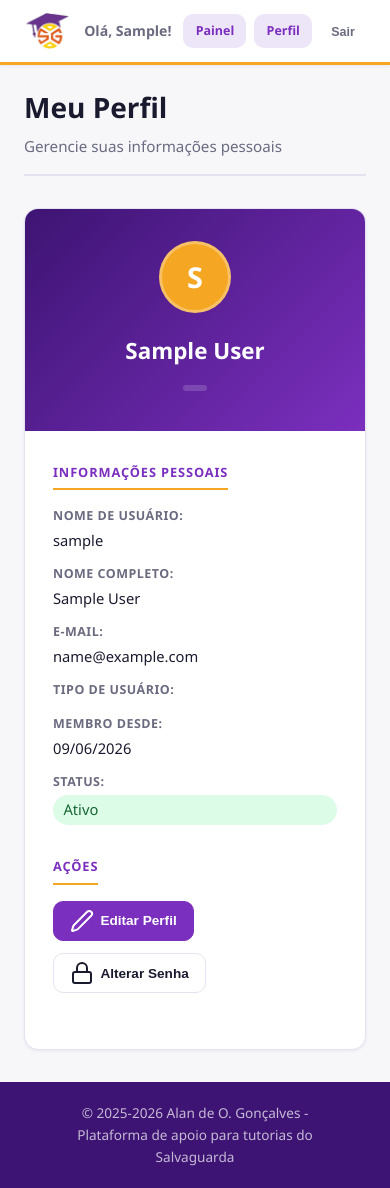
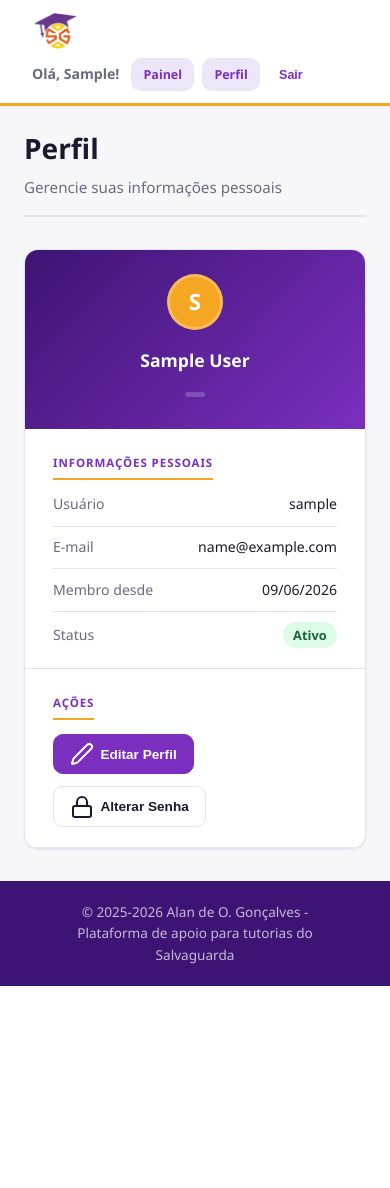
Before and after one commit to Alan-oliveir/salvaguarda-tutoria, a Django app: page /usuarios/perfil/ in a window 390 px wide. After the commit the page ends 986 px from the top, so only its background shows below. Run offline with Django 5.2, Linux system fonts and the light colour scheme; the visitor is signed in with stand-in values (Sample User, id 1); some libraries are stand-ins or nearby versions.

Commit message:
style: Update CSS for improved layout and responsiveness; refactor HTML for better structure

```diff
--- a/static/css/base.css
+++ b/static/css/base.css
@@ -73,9 +73,9 @@
 }
 
 .header-content {
-  max-width: 1200px;
+  max-width: 100%;
   margin: 0 auto;
-  padding: .75rem 1.5rem;
+  padding: .75rem 2rem;
   display: flex;
   align-items: center;
   justify-content: space-between;
@@ -148,8 +148,8 @@
 .btn-danger { background: var(--sg-error); color: var(--sg-white); border-color: var(--sg-error); }
 .btn-danger:hover { background: #a93226; }
 
-.btn-logout { background: transparent; color: var(--sg-muted); border-color: var(--sg-border); }
-.btn-logout:hover { background: var(--sg-error-light); color: var(--sg-error); border-color: var(--sg-error); }
+.btn-logout { background: var(--sg-purple-light); color: var(--sg-purple); border-color: var(--sg-purple-light); }
+.btn-logout:hover { background: var(--sg-purple); color: var(--sg-white); border-color: var(--sg-purple); }
 
 /* ── Alertas ── */
 .alert {
--- a/static/css/dashboard.css
+++ b/static/css/dashboard.css
@@ -6,7 +6,7 @@
 /* ── Dashboard cards ── */
 .dashboard-grid {
   display: grid;
-  grid-template-columns: repeat(auto-fill, minmax(220px, 1fr));
+  grid-template-columns: repeat(auto-fill, minmax(280px, 1fr));
   gap: 1.25rem;
   margin-bottom: 2rem;
 }
@@ -33,11 +33,11 @@
   flex-shrink: 0;
 }
 .admin-icon    { background: var(--sg-purple-light); }
-.tutor-icon    { background: var(--sg-orange-light); }
+.tutor-icon    { background: var(--sg-purple-light); }
 .student-icon  { background: var(--sg-purple-light); }
-.meeting-icon  { background: var(--sg-orange-light); }
-.task-icon     { background: #E8F5EE; }
-.material-icon { background: #FEF3D7; }
+.meeting-icon  { background: var(--sg-purple-light); }
+.task-icon     { background: var(--sg-purple-light); }
+.material-icon { background: var(--sg-purple-light); }
 
 .card-content h3 {
   font-size: .88rem;
@@ -77,7 +77,9 @@
 }
 .action-list { list-style: none; }
 .action-link {
-  display: block;
+  display: flex;
+  align-items: center;
+  gap: .5rem;
   padding: .55rem .75rem;
   border-radius: var(--radius-sm);
   color: var(--sg-dark);
@@ -90,7 +92,7 @@
 .action-link.disabled { color: var(--sg-muted); cursor: default; pointer-events: none; }
 
 /* ── Perfil ── */
-.perfil-content { max-width: 720px; }
+.perfil-content { max-width: auto; }
 .perfil-card {
   background: var(--sg-white);
   border-radius: var(--radius-lg);
@@ -100,44 +102,68 @@
 }
 .perfil-header {
   background: linear-gradient(135deg, var(--sg-purple-dark) 0%, var(--sg-purple) 100%);
-  padding: 2rem;
+  padding: 1.5rem 1.75rem;
   display: flex;
   align-items: center;
-  gap: 1.25rem;
+  gap: 1rem;
   color: var(--sg-white);
 }
 .perfil-avatar { flex-shrink: 0; }
 .avatar-placeholder {
-  width: 72px; height: 72px;
+  width: 56px; height: 56px;
   border-radius: 50%;
   background: var(--sg-orange);
   display: flex; align-items: center; justify-content: center;
-  font-size: 1.8rem; font-weight: 800;
+  font-size: 1.4rem; font-weight: 800;
   color: var(--sg-white);
-  border: 3px solid rgba(255,255,255,.3);
+  border: 3px solid rgba(255,255,255,.25);
 }
-.perfil-info h2 { font-size: 1.4rem; font-weight: 800; margin-bottom: .25rem; }
+.perfil-info h2 { font-size: 1.1rem; font-weight: 700; margin-bottom: .3rem; }
 .perfil-role {
-  font-size: .88rem; opacity: .8;
+  font-size: .82rem;
   background: rgba(255,255,255,.2);
   display: inline-block;
-  padding: .2rem .75rem;
+  padding: .15rem .65rem;
   border-radius: 20px;
 }
-.perfil-body { padding: 1.75rem; }
+.perfil-body { padding: 0; }
 
-.info-section, .actions-section, .edit-section { margin-bottom: 1.75rem; }
-.info-section:last-child { margin-bottom: 0; }
+.info-section, .actions-section, .edit-section {
+  padding: 1.25rem 1.75rem;
+  border-bottom: 1px solid var(--sg-border);
+}
+.edit-section { border-bottom: none; }
 .info-section h3, .actions-section h3, .edit-section h3 {
-  font-size: .8rem; font-weight: 700; text-transform: uppercase;
-  letter-spacing: .07em; color: var(--sg-purple); margin-bottom: 1rem;
-  padding-bottom: .4rem; border-bottom: 2px solid var(--sg-orange);
+  font-size: .72rem; font-weight: 700; text-transform: uppercase;
+  letter-spacing: .08em; color: var(--sg-purple); margin-bottom: .85rem;
+  padding-bottom: .35rem; border-bottom: 2px solid var(--sg-orange);
   display: inline-block;
 }
-.info-grid { display: grid; grid-template-columns: 1fr 1fr; gap: .75rem; }
-.info-item { display: flex; flex-direction: column; gap: .15rem; }
-.info-item label { font-size: .78rem; font-weight: 600; color: var(--sg-muted); text-transform: uppercase; letter-spacing: .04em; }
-.info-item span { font-size: .92rem; color: var(--sg-dark); font-weight: 500; }
+
+/* Linhas horizontais label → valor */
+.info-list { display: flex; flex-direction: column; }
+.info-row {
+  display: flex;
+  align-items: center;
+  justify-content: space-between;
+  gap: 1rem;
+  padding: .6rem 0;
+  border-bottom: 1px solid var(--sg-border);
+  font-size: .88rem;
+}
+.info-row:last-child { border-bottom: none; padding-bottom: 0; }
+.info-row:first-child { padding-top: 0; }
+.info-label {
+  color: var(--sg-muted);
+  font-weight: 500;
+  white-space: nowrap;
+  flex-shrink: 0;
+}
+.info-value {
+  color: var(--sg-dark);
+  font-weight: 500;
+  text-align: right;
+}
 
 .status-badge { display: inline-block; padding: .2rem .65rem; border-radius: 20px; font-size: .8rem; font-weight: 700; }
 .status-badge.active   { background: #dcfce7; color: #166534; }
@@ -162,7 +188,6 @@
 /* ── Responsivo ── */
 @media (max-width: 768px) {
   .dashboard-grid { grid-template-columns: 1fr 1fr; }
-  .info-grid      { grid-template-columns: 1fr; }
   .perfil-header  { flex-direction: column; text-align: center; }
 }
 @media (max-width: 480px) {
--- a/usuarios/templates/perfil.html
+++ b/usuarios/templates/perfil.html
@@ -9,7 +9,7 @@
 
 {% block content %}
 <div class="page-header">
-    <h1>Meu Perfil</h1>
+    <h1>Perfil</h1>
     <p class="page-subtitle">Gerencie suas informações pessoais</p>
 </div>
 
@@ -35,22 +35,25 @@
         <div class="perfil-body">
             <div class="info-section">
                 <h3>Informações Pessoais</h3>
-                <div class="info-grid">
-                    <div class="info-item"><label>Nome de usuário:</label> <span>{{ user.username }}</span></div>
-                    <div class="info-item"><label>Nome completo:</label> <span>{{ user.first_name }} {{ user.last_name }}</span></div>
-                    <div class="info-item"><label>E-mail:</label> <span>{{ user.email }}</span></div>
-                    <div class="info-item"><label>Tipo de usuário:</label>
-                        <span>
-                            {% if user.tipo == 'ADMIN' %}Administrador
-                            {% elif user.tipo == 'TUTOR' %}Tutor
-                            {% elif user.tipo == 'TUTORADO' %}Tutorado
-                            {% endif %}
-                        </span>
+                <div class="info-list">
+                    <div class="info-row">
+                        <span class="info-label">Usuário</span>
+                        <span class="info-value">{{ user.username }}</span>
                     </div>
-                    <div class="info-item"><label>Membro desde:</label> <span>{{ user.date_joined|date:"d/m/Y" }}</span></div>
-                    <div class="info-item"><label>Status:</label>
-                        <span class="status-badge {% if user.is_active %}active{% else %}inactive{% endif %}">
-                            {% if user.is_active %}Ativo{% else %}Inativo{% endif %}
+                    <div class="info-row">
+                        <span class="info-label">E-mail</span>
+                        <span class="info-value">{{ user.email }}</span>
+                    </div>
+                    <div class="info-row">
+                        <span class="info-label">Membro desde</span>
+                        <span class="info-value">{{ user.date_joined|date:"d/m/Y" }}</span>
+                    </div>
+                    <div class="info-row">
+                        <span class="info-label">Status</span>
+                        <span class="info-value">
+                            <span class="status-badge {% if user.is_active %}active{% else %}inactive{% endif %}">
+                                {% if user.is_active %}Ativo{% else %}Inativo{% endif %}
+                            </span>
                         </span>
                     </div>
                 </div>
```
